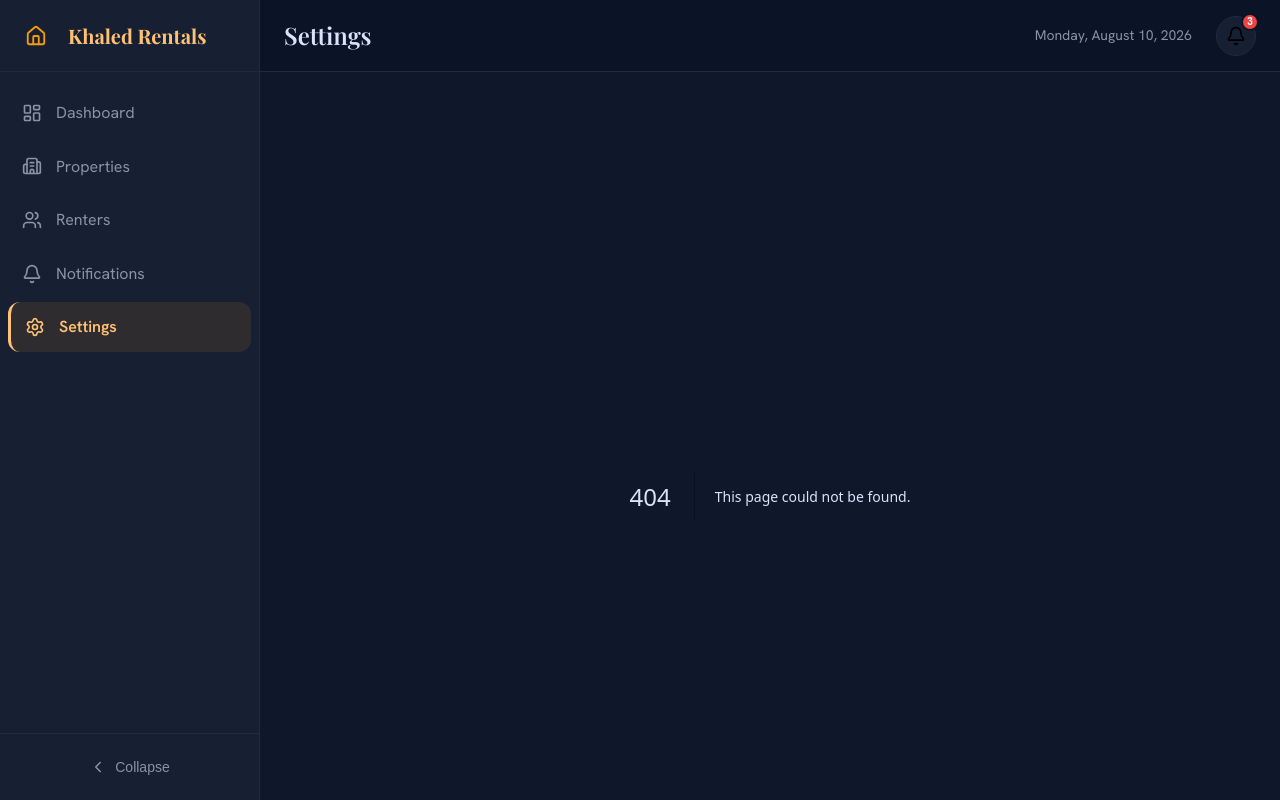
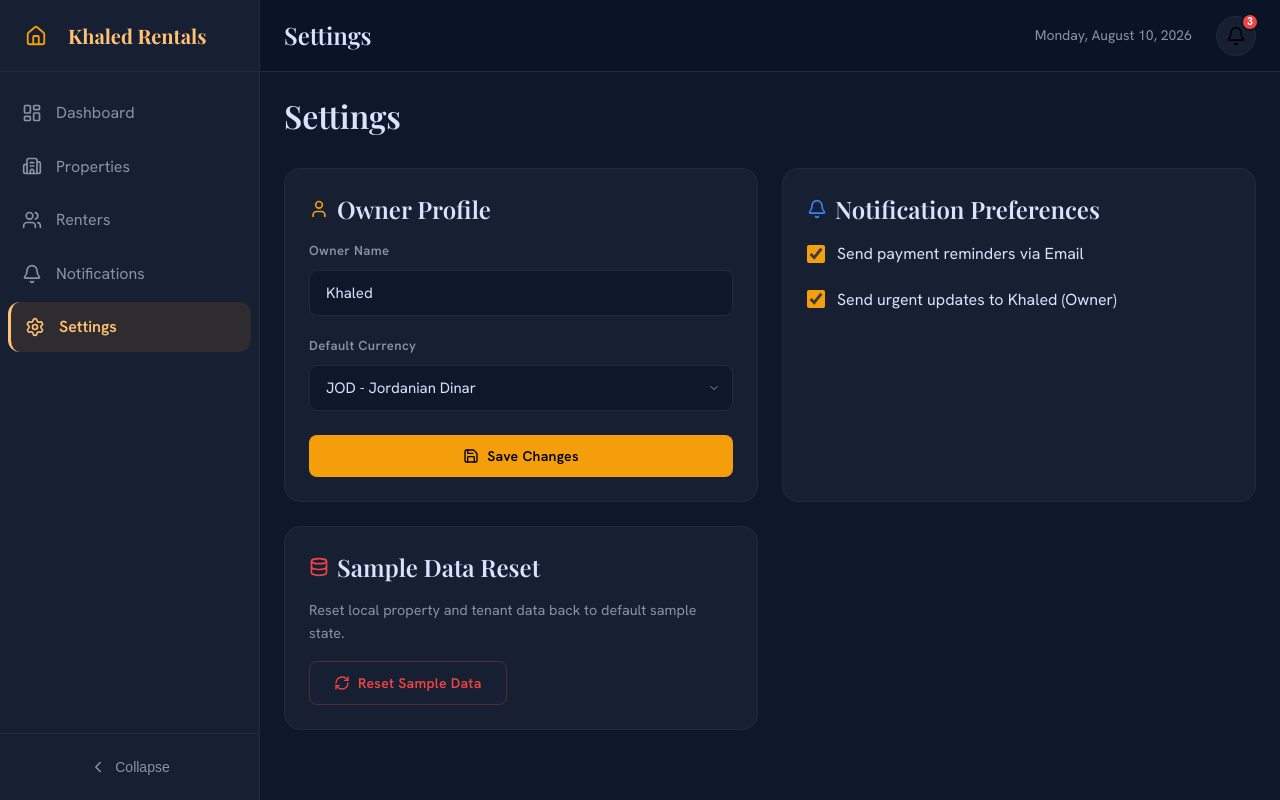
Before and after one commit to gboody37/khaled-rental, a Next.js app: page /settings in a window 1280 px wide. Before the commit this address had no page. Built offline with nearby package versions, Linux system fonts and the light colour scheme.

Commit message:
Add Settings page route and styles

```diff
--- /dev/null
+++ b/src/app/settings/page.js
@@ -0,0 +1,116 @@
+'use client';
+
+import React, { useState } from 'react';
+import { User, Bell, Lock, Database, Shield, Save, RefreshCw } from 'lucide-react';
+import styles from './page.module.css';
+import { resetData } from '@/lib/data';
+
+export default function SettingsPage() {
+  const [ownerName, setOwnerName] = useState('Khaled');
+  const [currency, setCurrency] = useState('JOD');
+  const [emailNotifs, setEmailNotifs] = useState(true);
+  const [smsNotifs, setSmsNotifs] = useState(true);
+  const [savedToast, setSavedToast] = useState(false);
+
+  const handleSave = (e) => {
+    e.preventDefault();
+    setSavedToast(true);
+    setTimeout(() => setSavedToast(false), 3000);
+  };
+
+  const handleResetData = () => {
+    if (confirm('Are you sure you want to reset sample data to defaults?')) {
+      resetData();
+      window.location.reload();
+    }
+  };
+
+  return (
+    <div className={styles.container}>
+      <header className={styles.header}>
+        <h1 className="headline-md">Settings</h1>
+      </header>
+
+      {savedToast && (
+        <div className={styles.toast}>
+          ✓ Settings saved successfully!
+        </div>
+      )}
+
+      <div className={styles.grid}>
+        {/* Profile / General Settings */}
+        <div className="card">
+          <h2 className="headline-sm" style={{ marginBottom: 'var(--space-4)', display: 'flex', alignItems: 'center', gap: '8px' }}>
+            <User size={20} color="#f59e0b" /> Owner Profile
+          </h2>
+          <form onSubmit={handleSave} className="form-group">
+            <div className="form-group">
+              <label className="form-label">Owner Name</label>
+              <input
+                type="text"
+                className="form-input"
+                value={ownerName}
+                onChange={(e) => setOwnerName(e.target.value)}
+              />
+            </div>
+            <div className="form-group" style={{ marginTop: 'var(--space-3)' }}>
+              <label className="form-label">Default Currency</label>
+              <select
+                className="form-select"
+                value={currency}
+                onChange={(e) => setCurrency(e.target.value)}
+              >
+                <option value="JOD">JOD - Jordanian Dinar</option>
+                <option value="USD">USD - US Dollar</option>
+                <option value="EUR">EUR - Euro</option>
+              </select>
+            </div>
+            <button type="submit" className="btn btn-primary" style={{ marginTop: 'var(--space-4)' }}>
+              <Save size={16} /> Save Changes
+            </button>
+          </form>
+        </div>
+
+        {/* Notifications Preference */}
+        <div className="card">
+          <h2 className="headline-sm" style={{ marginBottom: 'var(--space-4)', display: 'flex', alignItems: 'center', gap: '8px' }}>
+            <Bell size={20} color="#3b82f6" /> Notification Preferences
+          </h2>
+          <div className="form-group">
+            <label style={{ display: 'flex', alignItems: 'center', gap: '12px', cursor: 'pointer' }}>
+              <input
+                type="checkbox"
+                checked={emailNotifs}
+                onChange={(e) => setEmailNotifs(e.target.checked)}
+                style={{ width: '18px', height: '18px', accentColor: '#f59e0b' }}
+              />
+              <span>Send payment reminders via Email</span>
+            </label>
+            <label style={{ display: 'flex', alignItems: 'center', gap: '12px', cursor: 'pointer', marginTop: 'var(--space-3)' }}>
+              <input
+                type="checkbox"
+                checked={smsNotifs}
+                onChange={(e) => setSmsNotifs(e.target.checked)}
+                style={{ width: '18px', height: '18px', accentColor: '#f59e0b' }}
+              />
+              <span>Send urgent updates to Khaled (Owner)</span>
+            </label>
+          </div>
+        </div>
+
+        {/* Data Reset */}
+        <div className="card">
+          <h2 className="headline-sm" style={{ marginBottom: 'var(--space-4)', display: 'flex', alignItems: 'center', gap: '8px' }}>
+            <Database size={20} color="#ef4444" /> Sample Data Reset
+          </h2>
+          <p style={{ color: 'var(--clr-on-surface-muted)', fontSize: '0.9rem', marginBottom: 'var(--space-4)' }}>
+            Reset local property and tenant data back to default sample state.
+          </p>
+          <button onClick={handleResetData} className="btn btn-danger">
+            <RefreshCw size={16} /> Reset Sample Data
+          </button>
+        </div>
+      </div>
+    </div>
+  );
+}
--- /dev/null
+++ b/src/app/settings/page.module.css
@@ -0,0 +1,30 @@
+.container {
+  display: flex;
+  flex-direction: column;
+  gap: var(--space-6);
+  padding-bottom: var(--space-12);
+}
+
+.header {
+  margin-bottom: var(--space-2);
+}
+
+.grid {
+  display: grid;
+  grid-template-columns: repeat(auto-fit, minmax(320px, 1fr));
+  gap: var(--space-6);
+}
+
+.toast {
+  position: fixed;
+  top: 80px;
+  right: 24px;
+  background-color: var(--clr-success-bg);
+  color: var(--clr-success);
+  border: 1px solid var(--clr-success);
+  padding: 12px 20px;
+  border-radius: var(--radius-md);
+  font-weight: 500;
+  z-index: 100;
+  animation: slideInRight 0.3s ease;
+}
```
